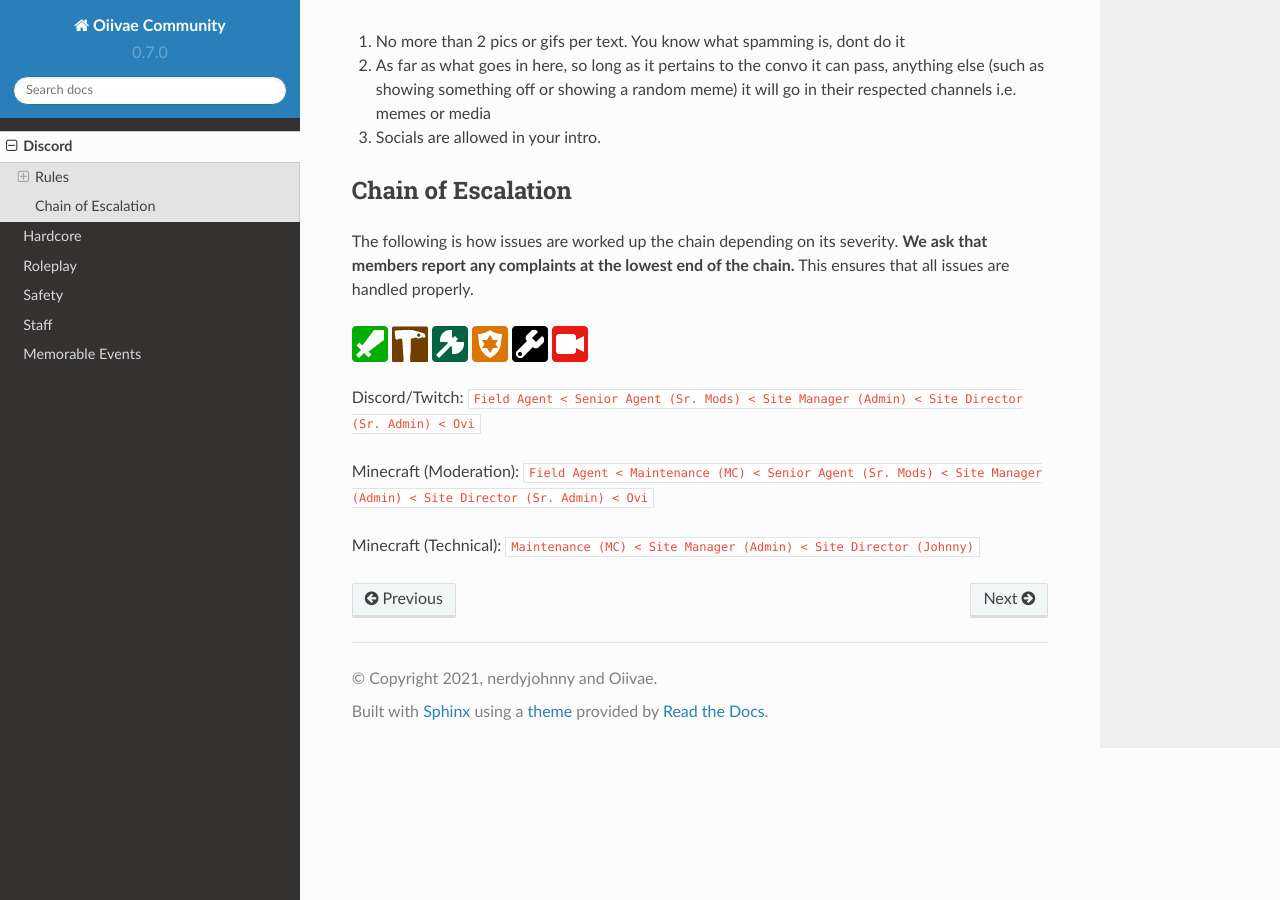
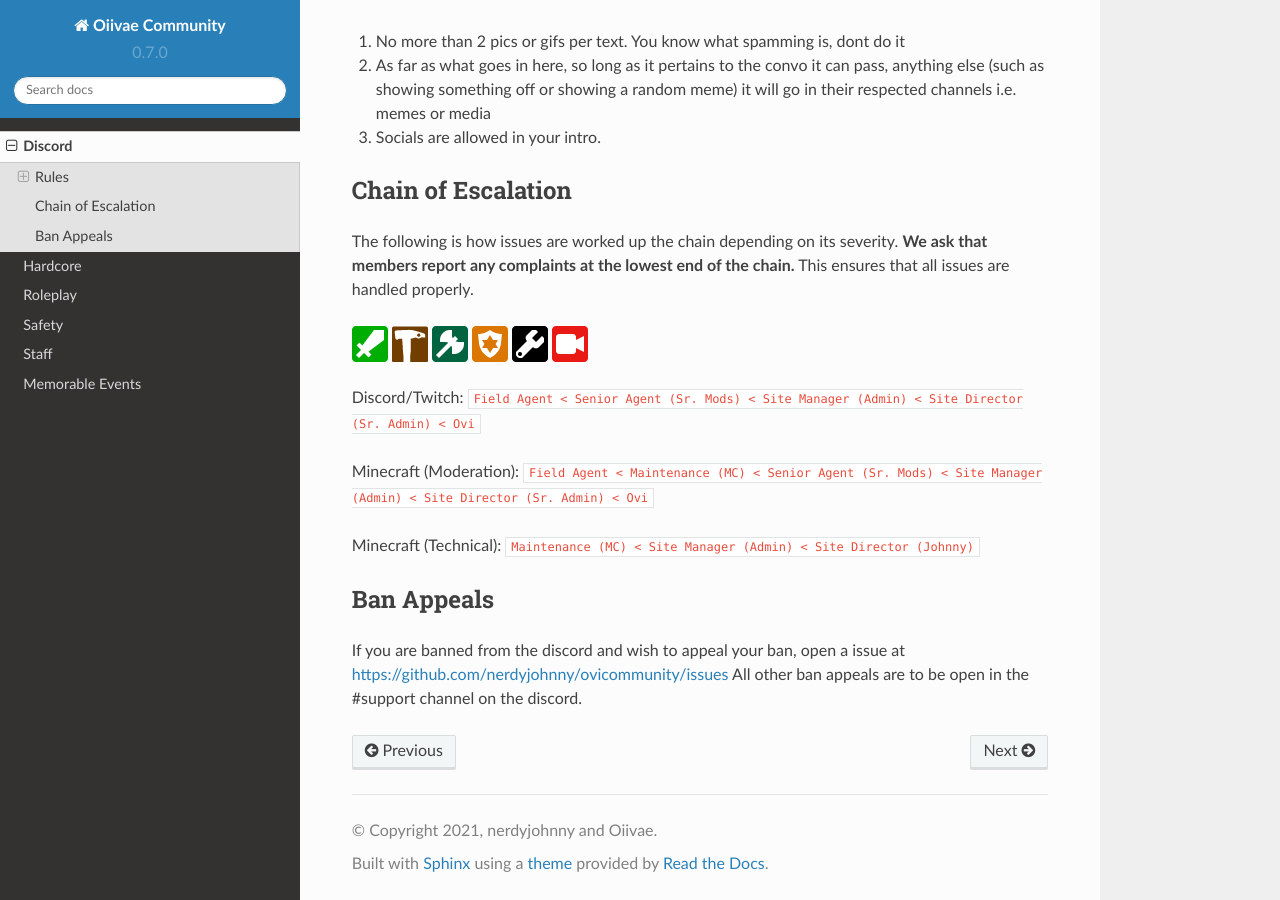
Before and after one commit to nerdyjohnny/ovidoc, a Sphinx documentation site: the page built from docs/source/discord.rst, in a window 1280 px wide and 900 px high, scrolled down 572 px. Built offline with Sphinx 7.4.7 and the Read the Docs theme 2.0.0, drawn with Linux system fonts in a browser that asks for light colours.

Commit message:
Update discord.rst

```diff
--- a/docs/source/discord.rst
+++ b/docs/source/discord.rst
@@ -38,3 +38,9 @@
 Minecraft (Moderation): ``Field Agent < Maintenance (MC) < Senior Agent (Sr. Mods) < Site Manager (Admin) < Site Director (Sr. Admin) < Ovi``
 
 Minecraft (Technical): ``Maintenance (MC) < Site Manager (Admin) < Site Director (Johnny)``
+
+
+Ban Appeals
+------------
+If you are banned from the discord and wish to appeal your ban, open a issue at https://github.com/nerdyjohnny/ovicommunity/issues
+All other ban appeals are to be open in the #support channel on the discord.
```
